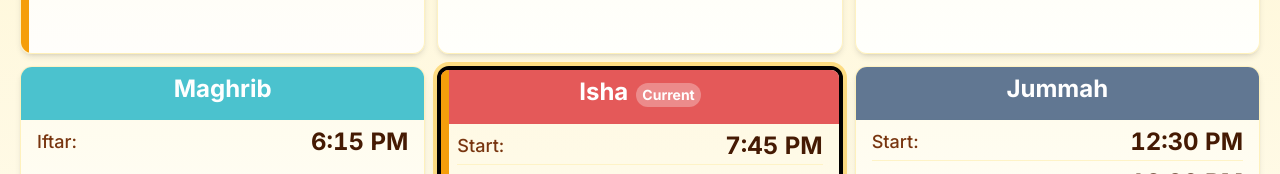
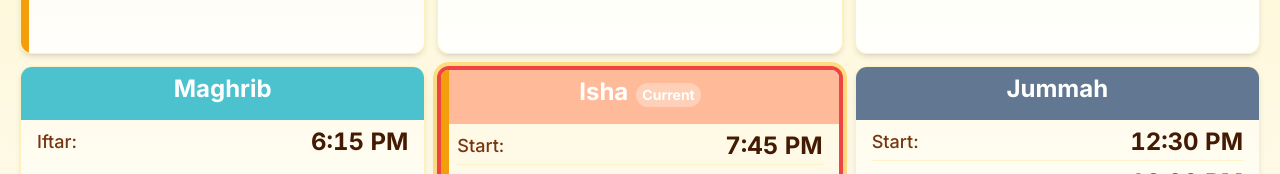
Before and after one commit to Flexitronics786/prayerdisplay, a React (Vite) app: page / in a window 1280 px wide. Shown: the part 494-668 px from the top of the page. Built offline with nearby package versions, Linux system fonts and the light colour scheme; no server answers; the database is empty.

Commit message:
Change Isha color and border
- Changed Isha header color to #ffbb99.
- Changed the border color for current prayers to red.

```diff
--- a/src/index.css
+++ b/src/index.css
@@ -1,4 +1,3 @@
-
 @import url('https://fonts.googleapis.com/css2?family=Inter:wght@300;400;500;600;700&family=Amiri:wght@400;700&family=Playfair+Display:wght@400;700&display=swap');
 
 @tailwind base;
@@ -116,7 +115,7 @@
 }
 
 .active-prayer {
-  @apply relative bg-amber-200 text-amber-900 shadow-lg ring-4 ring-amber-400/50 border-4 border-black;
+  @apply relative bg-amber-200 text-amber-900 shadow-lg ring-4 ring-amber-400/50 border-4 border-red-500;
 }
 
 .next-prayer {
@@ -207,7 +206,7 @@
 }
 
 .isha-header {
-  @apply bg-[#e45959] text-white border-[#e45959]/80;
+  @apply bg-[#ffbb99] text-white border-[#ffbb99]/80;
 }
 
 .jummah-header {
```
